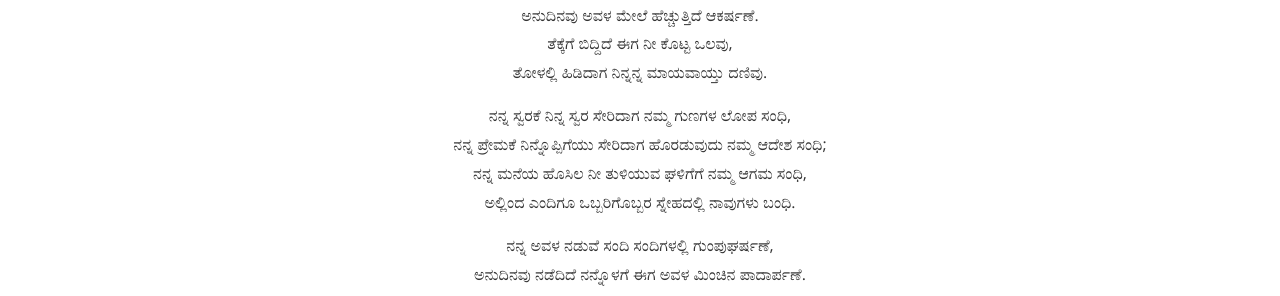
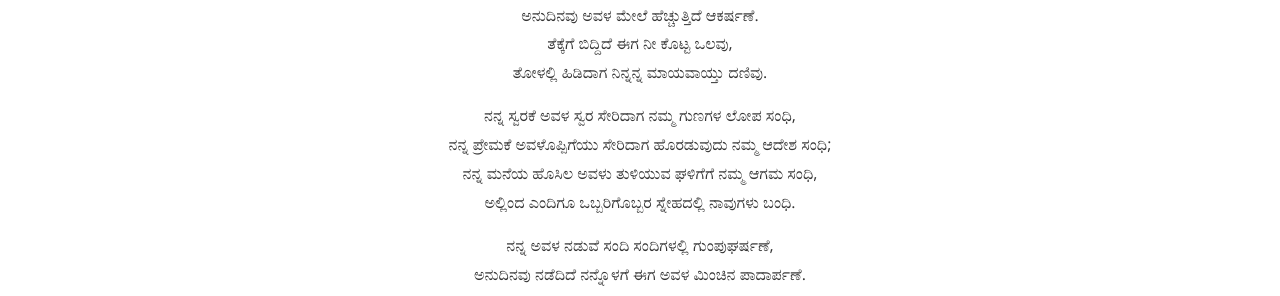
Before and after one commit to bencentra/centrarium, a Jekyll site: the page built from _posts/2019-12-17-gumpu-gharshane.markdown, in a window 1280 px wide. Shown: the part 701-997 px from the top of the page. Built offline with Jekyll 4.4.1, drawn with Linux system fonts in a browser that asks for light colours; nearby versions of some CDN libraries; comment, search, counter and statistics services are not loaded; a style sheet for code colours, icons or effects is not loaded.

```diff
--- a/_posts/2019-12-17-gumpu-gharshane.markdown
+++ b/_posts/2019-12-17-gumpu-gharshane.markdown
@@ -14,9 +14,9 @@
 ತೆಕ್ಕೆಗೆ ಬಿದ್ದಿದೆ ಈಗ ನೀ ಕೊಟ್ಟ ಒಲವು,<br>
 ತೋಳಲ್ಲಿ ಹಿಡಿದಾಗ ನಿನ್ನನ್ನ ಮಾಯವಾಯ್ತು ದಣಿವು.</p>
 
-<p align ="center">ನನ್ನ ಸ್ವರಕೆ ನಿನ್ನ ಸ್ವರ ಸೇರಿದಾಗ ನಮ್ಮ ಗುಣಗಳ ಲೋಪ ಸಂಧಿ,<br>
-ನನ್ನ ಪ್ರೇಮಕೆ ನಿನ್ನೊಪ್ಪಿಗೆಯು ಸೇರಿದಾಗ ಹೊರಡುವುದು ನಮ್ಮ ಆದೇಶ ಸಂಧಿ;<br>
-ನನ್ನ ಮನೆಯ ಹೊಸಿಲ ನೀ ತುಳಿಯುವ ಘಳಿಗೆಗೆ ನಮ್ಮ ಆಗಮ ಸಂಧಿ,<br>
+<p align ="center">ನನ್ನ ಸ್ವರಕೆ ಅವಳ ಸ್ವರ ಸೇರಿದಾಗ ನಮ್ಮ ಗುಣಗಳ ಲೋಪ ಸಂಧಿ,<br>
+ನನ್ನ ಪ್ರೇಮಕೆ ಅವಳೊಪ್ಪಿಗೆಯು ಸೇರಿದಾಗ ಹೊರಡುವುದು ನಮ್ಮ ಆದೇಶ ಸಂಧಿ;<br>
+ನನ್ನ ಮನೆಯ ಹೊಸಿಲ ಅವಳು ತುಳಿಯುವ ಘಳಿಗೆಗೆ ನಮ್ಮ ಆಗಮ ಸಂಧಿ,<br>
 ಅಲ್ಲಿಂದ ಎಂದಿಗೂ ಒಬ್ಬರಿಗೊಬ್ಬರ ಸ್ನೇಹದಲ್ಲಿ ನಾವುಗಳು ಬಂಧಿ.</p>
 
 <p align ="center">ನನ್ನ ಅವಳ ನಡುವೆ ಸಂದಿ ಸಂದಿಗಳಲ್ಲಿ ಗುಂಪುಘರ್ಷಣೆ,<br>
```
